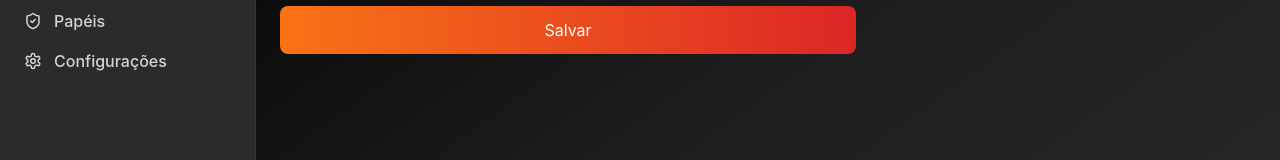
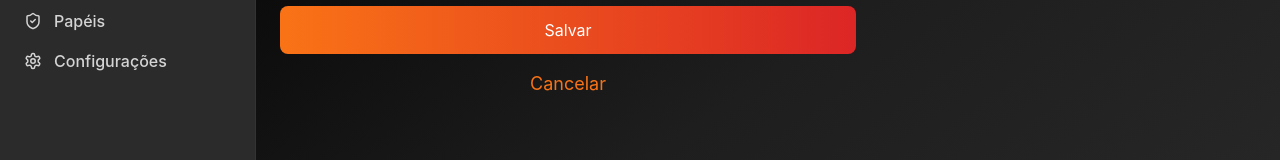
Before and after one commit to unimovsistemas/unigeventos-frontend, a Next.js app: page /organizers/create in a window 1280 px wide. Shown: the part 359-519 px from the top of the page. Built offline with nearby package versions, Linux system fonts and the light colour scheme; no server answers.

Commit message:
#UNIGEVENTOS-43 - Melhoria nas pages dos organizadores

```diff
--- a/src/app/(admin)/organizers/create/page.tsx
+++ b/src/app/(admin)/organizers/create/page.tsx
@@ -4,12 +4,14 @@
 import { OrganizerForm } from "@/components/organizers/OrganizerForm";
 import { OrganizerFormData } from "@/schemas/organizerSchema";
 import { createOrganizer } from "@/services/organizersService";
+import Link from "next/link";
 import { useRouter } from "next/navigation";
 import { toast } from "sonner";
 
 export default function CreateOrganizerPage() {
   const router = useRouter();
-  const token = typeof window !== "undefined" ? localStorage.getItem("accessToken") : "";
+  const token =
+    typeof window !== "undefined" ? localStorage.getItem("accessToken") : "";
 
   const handleSubmit = async (data: OrganizerFormData) => {
     try {
--- a/src/app/(admin)/organizers/list/page.tsx
+++ b/src/app/(admin)/organizers/list/page.tsx
@@ -53,7 +53,6 @@ export default function OrganizerListPage() {
         toast.success("Organizadores carregados com sucesso!");
       } catch (error: any) {
         toast.error(error.message || "Erro ao buscar organizadores.");
-        console.error(error.message);
       } finally {
         setLoading(false);
       }
--- a/src/components/organizers/OrganizerForm.tsx
+++ b/src/components/organizers/OrganizerForm.tsx
@@ -11,6 +11,7 @@ import { useEffect } from "react";
 import { Loader2 } from "lucide-react";
 import Cleave from "cleave.js/react";
 import "cleave.js/dist/addons/cleave-phone.br";
+import Link from "next/link";
 
 interface OrganizerFormProps {
   onSubmit: (data: OrganizerFormData) => void;
@@ -103,6 +104,11 @@ export function OrganizerForm({
           "Salvar"
         )}
       </Button>
+      <div className="flex justify-center mt-6 text-lg w-full">
+        <Link href="/organizers" className="text-orange-500 hover:underline">
+          Cancelar
+        </Link>
+      </div>
     </form>
   );
 }
```
